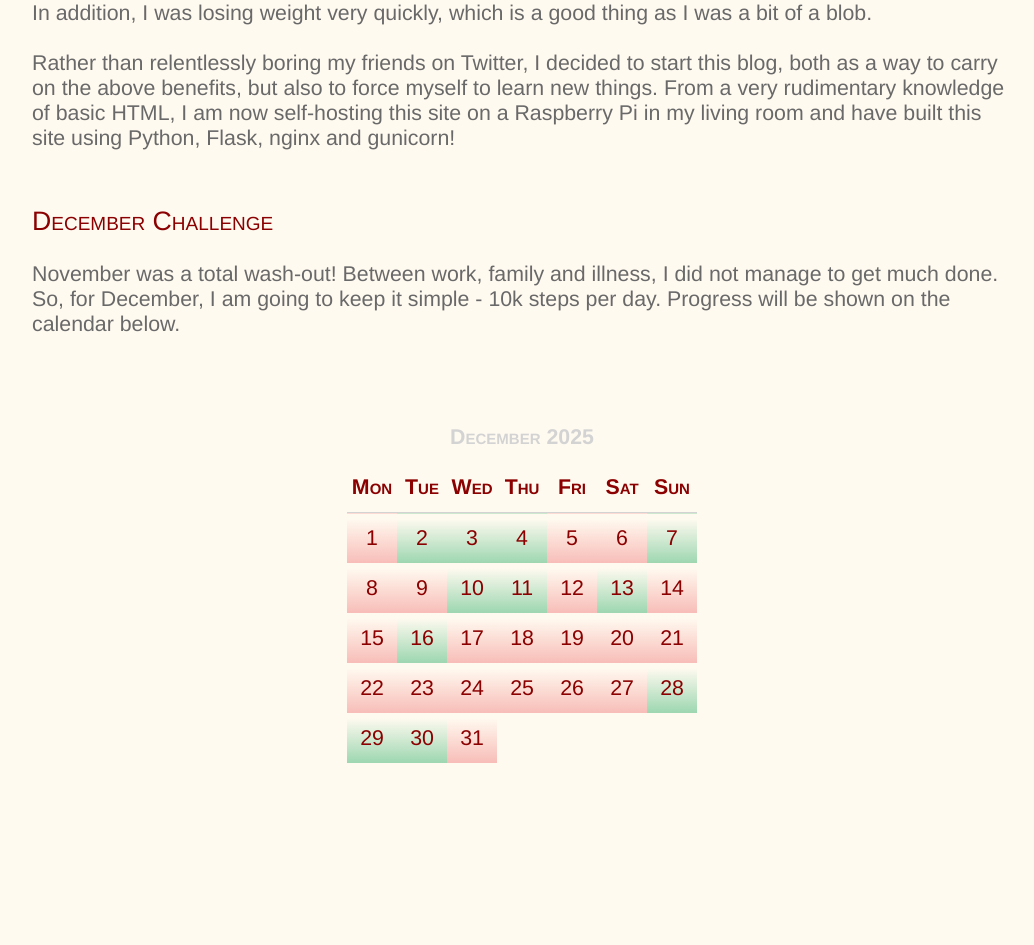
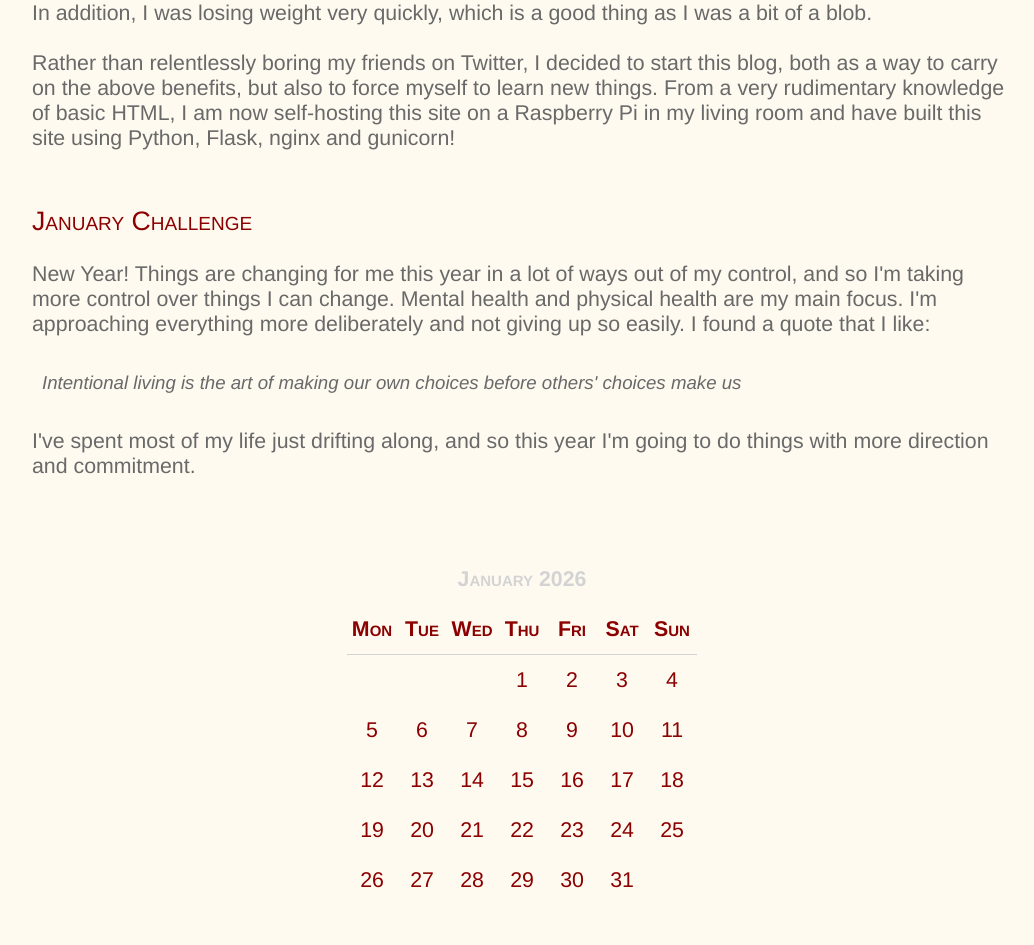
Before and after one commit to Five-Over-Three/StepsBlog, a Flask app: page / in a window 1280 px wide. Shown: the part 533-1478 px from the top of the page, without its empty margins (168-1202 px from the left). Before the commit the page ends 1296 px from the top, so only its background shows below. Run offline with Flask 3, Linux system fonts and the light colour scheme.

Commit message:
January update

```diff
--- a/app.py
+++ b/app.py
@@ -23,8 +23,8 @@ form = UploadForm()
 #set up to write data
 col_names = [['year', 'month', 'day', 'steps', 'distance', 'pushups', 'situps', 'squats', 'weight', 'comment']]
 date_format = '%Y-%m-%d'
-calMonth = 12
-calYear = 2025
+calMonth = 1
+calYear = 2026
 myCal = calendar.Calendar()
 
 @app.route('/')
--- a/static/blog_styles.css
+++ b/static/blog_styles.css
@@ -280,3 +280,9 @@ footer a:visited {
 footer a:hover {
     color:dimgray;
 }
+
+blockquote {
+    font-style: oblique;
+    font-size: 14pt;
+    padding: 10px;
+}
--- a/templates/index.html
+++ b/templates/index.html
@@ -21,8 +21,10 @@
         <p>Rather than relentlessly boring my friends on Twitter, I decided to start this blog, both as a way to carry on the above benefits, but also to force myself to learn new things. From a very rudimentary knowledge of basic HTML, I am now self-hosting this site on a Raspberry Pi in my living room and have built this site using Python, Flask, nginx and gunicorn!</p><br />
     </div>
     <div id="challenge">
-        <h3>December Challenge</h3><br />
-        <p>November was a total wash-out! Between work, family and illness, I did not manage to get much done. So, for December, I am going to keep it simple - 10k steps per day. Progress will be shown on the calendar below.</p><br />
+        <h3>January Challenge</h3><br />
+        <p>New Year! Things are changing for me this year in a lot of ways out of my control, and so I'm taking more control over things I can change. Mental health and physical health are my main focus. I'm approaching everything more deliberately and not giving up so easily. I found a quote that I like:</p><br />
+        <blockquote>Intentional living is the art of making our own choices before others' choices make us</blockquote><br />
+        <p>I've spent most of my life just drifting along, and so this year I'm going to do things with more direction and commitment.</p><br />
         <div id="calendarcontainer">
             <table>
                 <tr>
```
